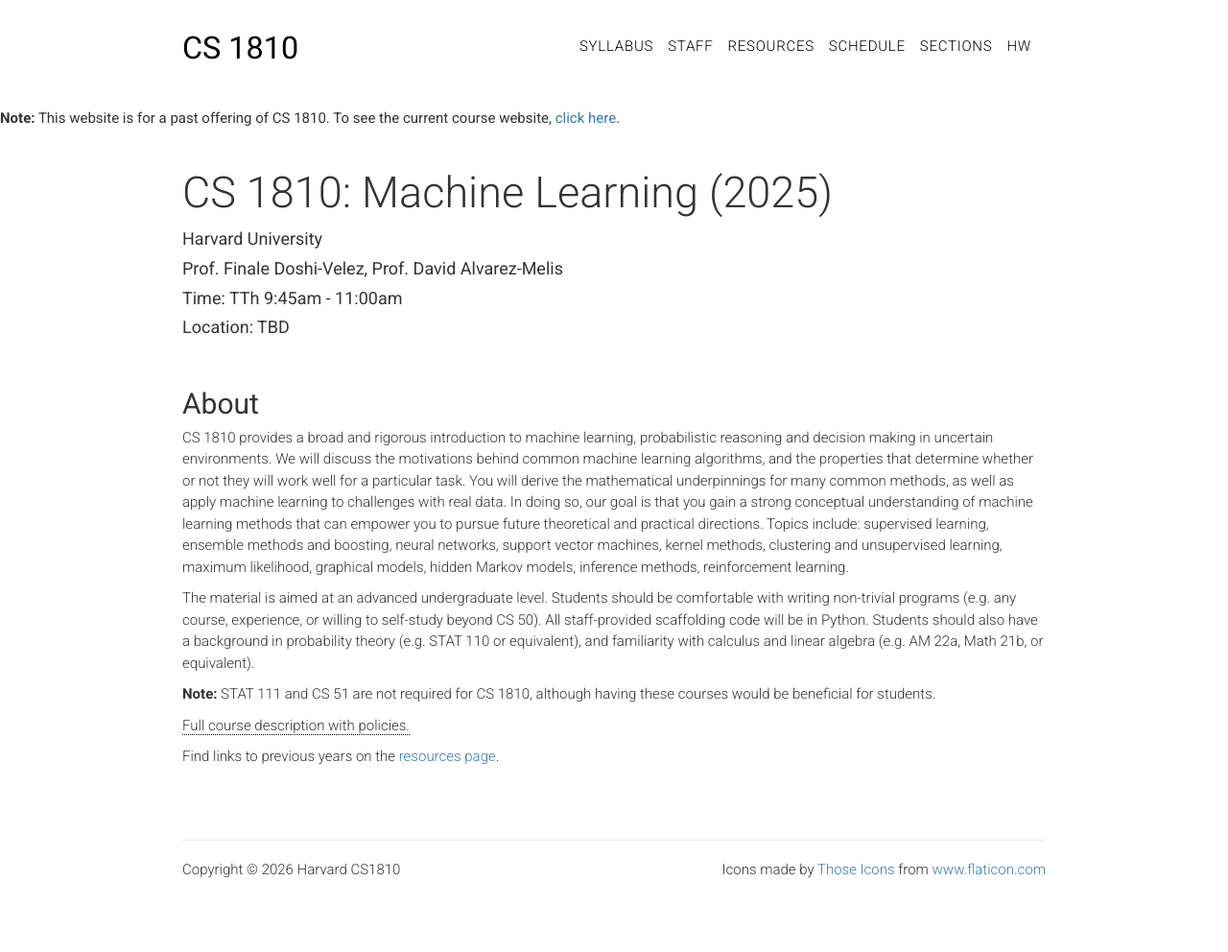
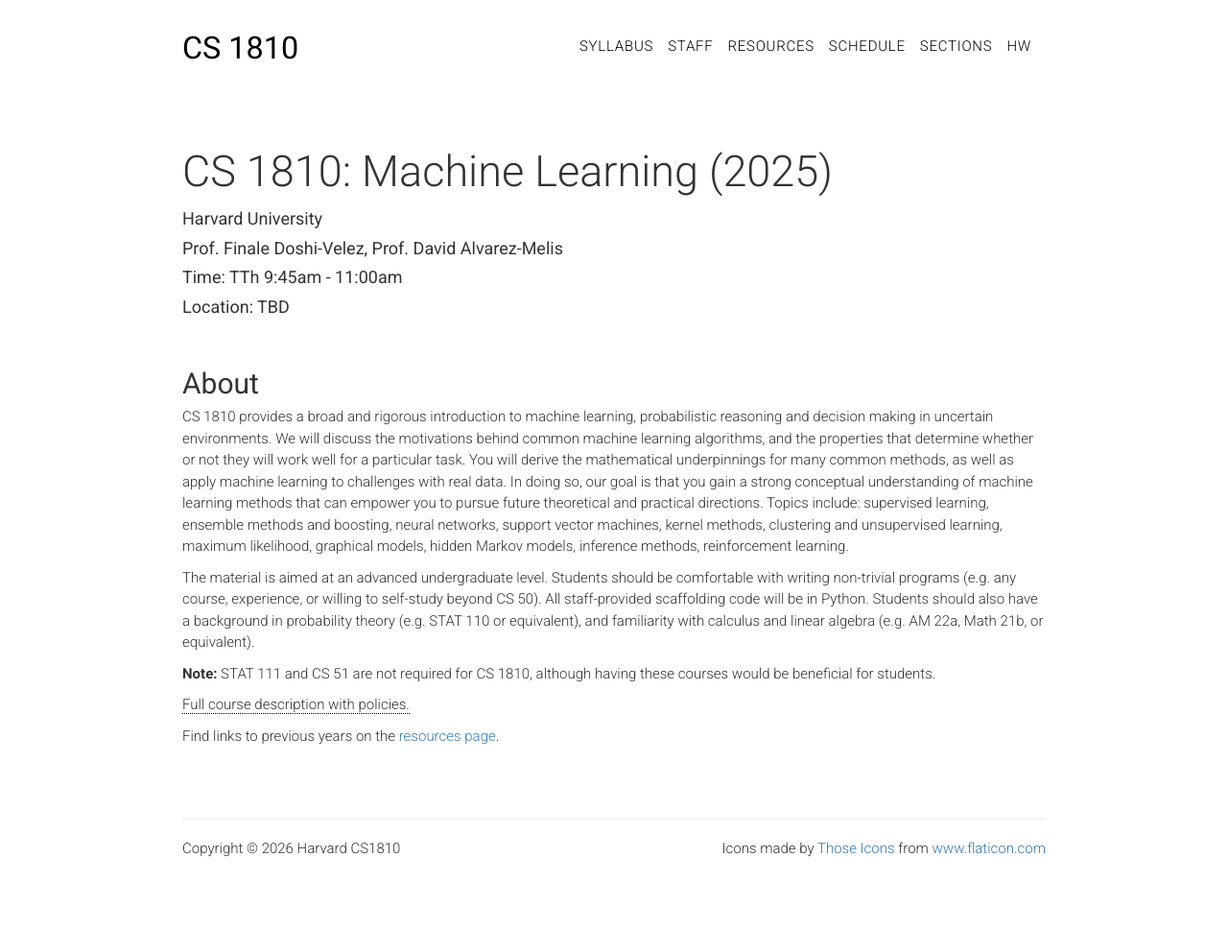
Before and after one commit to harvard-ml-courses/cs181-web, a Jekyll site: the page built from index.html, in a window 1280 px wide. Shown: the whole page at 96% size. Built offline with Jekyll 4.4.1, drawn with Linux system fonts in a browser that asks for light colours; after the commit the page ends 971 px from its top, so only the background shows below that.

Commit message:
restore repo state to end of s25

```diff
--- a/_config.yml
+++ b/_config.yml
@@ -1,3 +1,3 @@
 title: CS181
 url: https://harvard-ml-courses.github.io
-baseurl: /cs181-web-2025
+baseurl: /cs181-web
--- a/_layouts/default.html
+++ b/_layouts/default.html
@@ -8,14 +8,6 @@
         {% include header.html %}
 
         <div id="main-container">
-
-	        <p>
-                <strong>Note:</strong>
-		        This website is for a past offering of CS 1810.
-                To see the current course website,
-                <a href="https://harvard-ml-courses.github.io/cs181-web/">click here</a>.
-            </p>
-
             {{ content }}
         </div>
 
```
